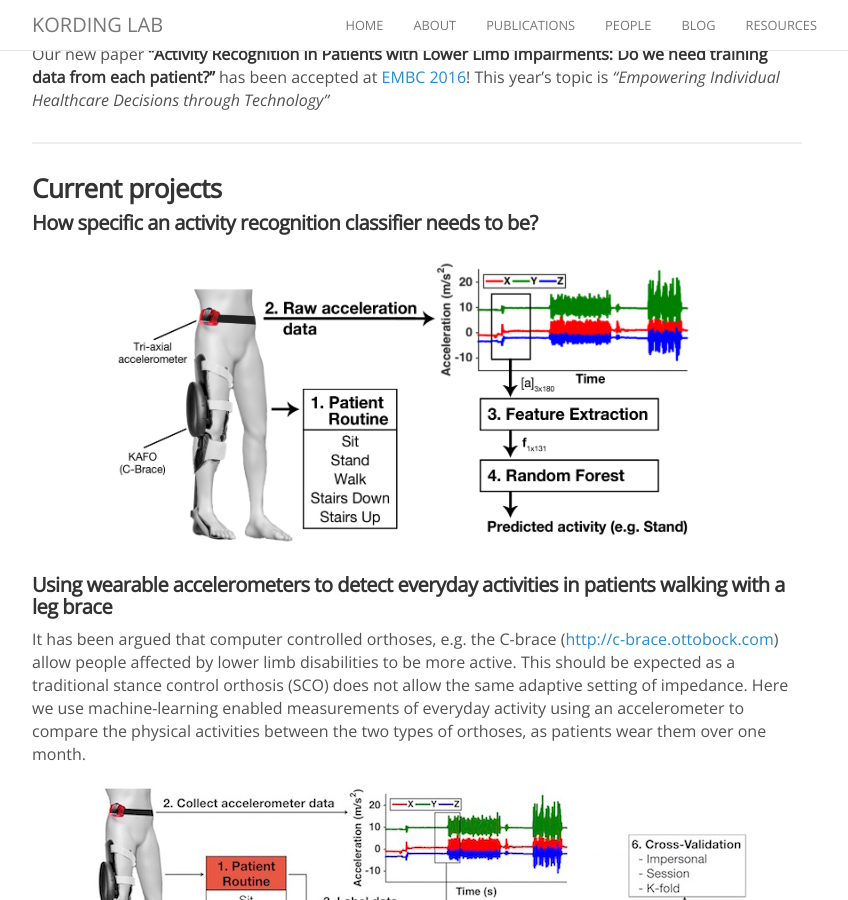
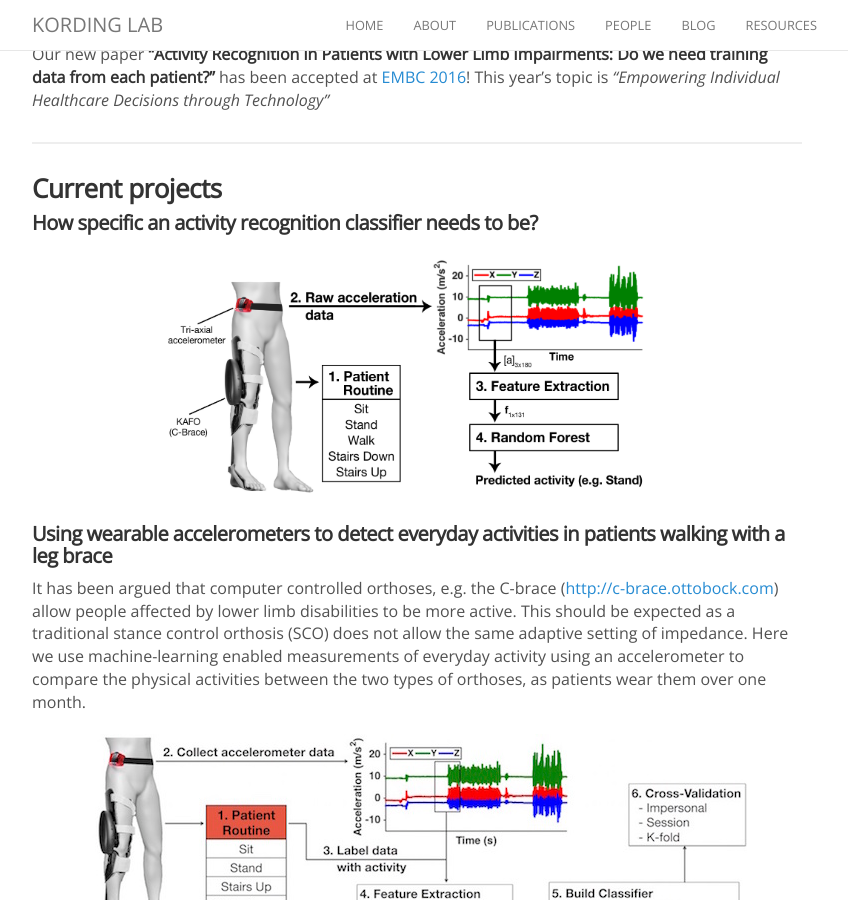
Before and after one commit to KordingLab/KordingLab.github.io, a Jekyll site: the page built from _people/luca_lonini.md, in a window 1280 px wide and 900 px high, scrolled down 1057 px. Shown: the whole window, without its empty margins (223-1071 px from the left). Built offline with Jekyll 4.4.1, drawn with Linux system fonts in a browser that asks for light colours; nearby versions of some CDN libraries; comment, search, counter and statistics services are not loaded.

Commit message:
Update luca_lonini.md

```diff
--- a/_people/luca_lonini.md
+++ b/_people/luca_lonini.md
@@ -43,7 +43,7 @@ Our new paper **"Activity Recognition in Patients with Lower Limb Impairments: D
 #### How specific an activity recognition classifier needs to be?
 
 <figure><center>
-  <img src="{{site.baseurl}}/images/others/AR.jpg" width="600">
+  <img src="{{site.baseurl}}/images/others/AR.jpg" width="500">
 </center></figure>
 
 
```
